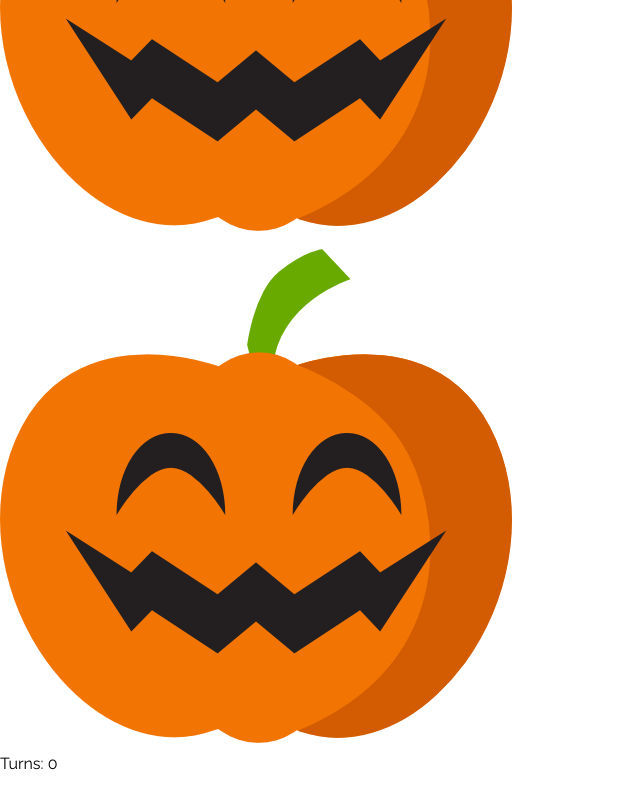
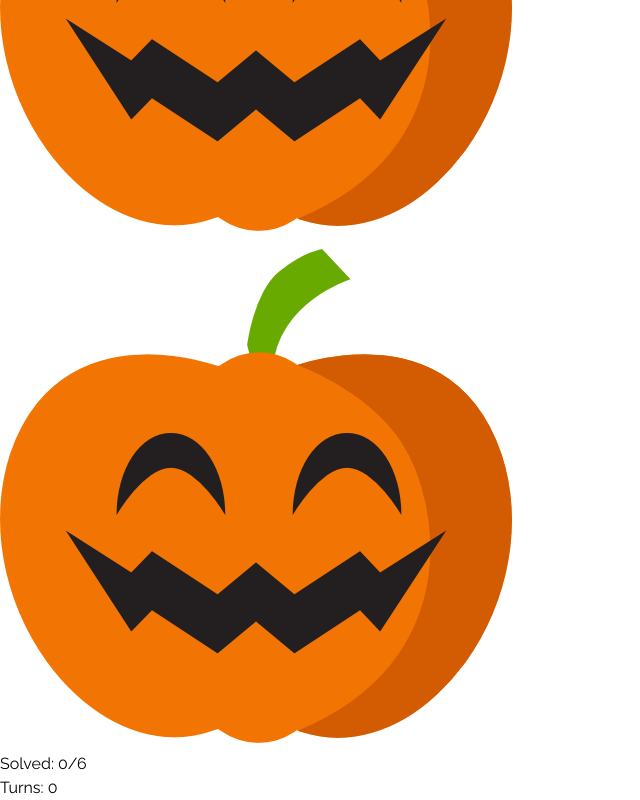
Before and after one commit to hairunisa29/memory-game, a React (Vite) app: page / in a window 1280 px wide. Shown: the part 5440-6240 px from the top of the page, without its empty margins (0-640 px from the left). Before the commit the page ends 6216 px from the top, so only its background shows below. Built offline with nearby package versions, Linux system fonts and the light colour scheme.

Commit message:
add solved counter

```diff
--- a/src/App.jsx
+++ b/src/App.jsx
@@ -13,6 +13,7 @@ const cardImages = [
 function App() {
   const [cards, setCards] = useState([]);
   const [turns, setTurns] = useState(0);
+  const [solved, setSolved] = useState(0);
   const [choiceOne, setChoiceOne] = useState(null);
   const [choiceTwo, setChoiceTwo] = useState(null);
   const [disabled, setDisabled] = useState(false);
@@ -69,6 +70,14 @@ function App() {
     shuffleCards();
   }, []);
 
+  useEffect(() => {
+    if (cards.length === 0) {
+      return;
+    }
+    const succeed = cards.filter((card) => card.matched);
+    setSolved(succeed.length / 2);
+  }, [cards]);
+
   return (
     <div className="flex flex-col items-center gap-4 p-8">
       <h1 className="font-bold text-xl md:text-3xl">Memory Game</h1>
@@ -92,7 +101,12 @@ function App() {
         ))}
       </div>
 
-      <p>Turns: {turns}</p>
+      <div className="flex justify-between gap-16">
+        <p>
+          Solved: {solved}/{cards.length / 2}
+        </p>
+        <p>Turns: {turns}</p>
+      </div>
     </div>
   );
 }
```
